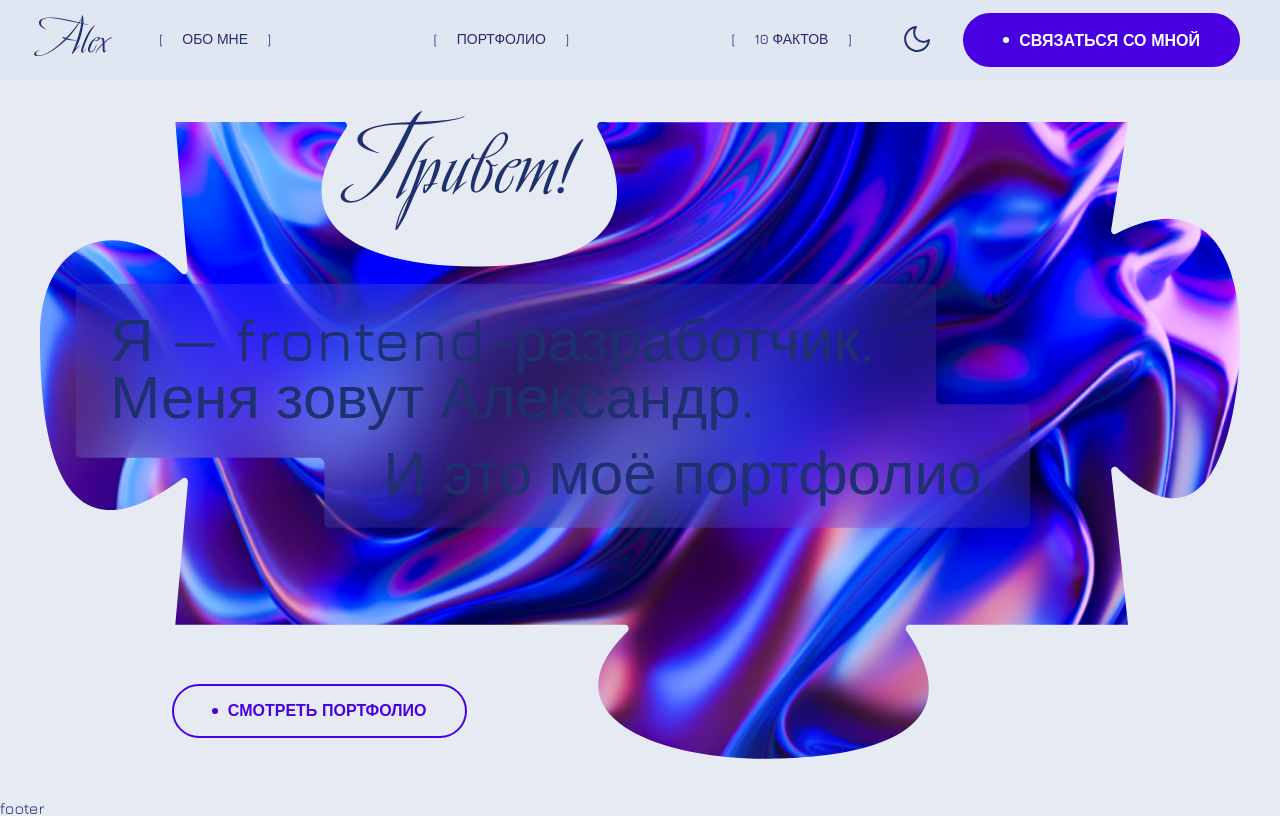
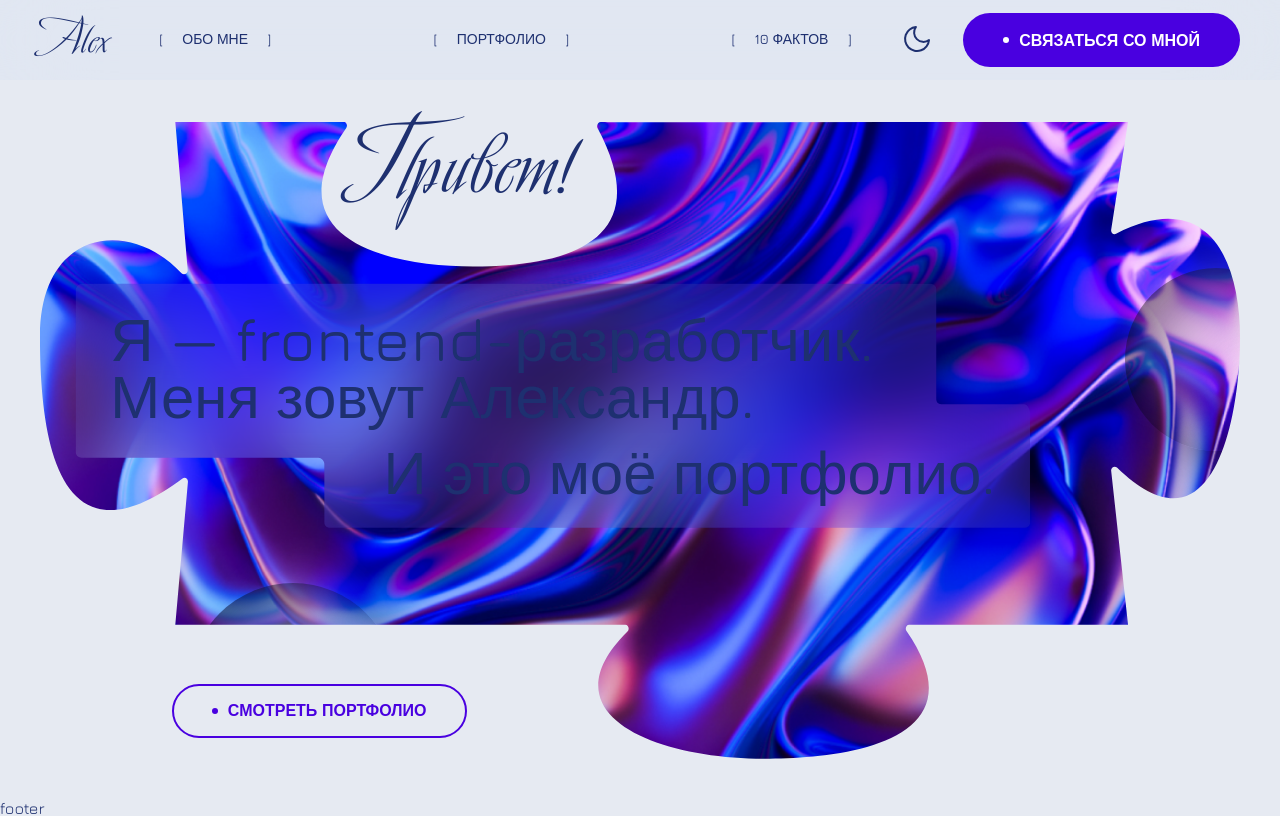
Before and after one commit to Alex-Nicalace/webcraft, a React (Vite) app: page / in a window 1280 px wide. Built offline with nearby package versions, Linux system fonts and the light colour scheme.

Commit message:
Greeting: add animate balls

```diff
--- a/src/components/Greeting/Greeting.scss
+++ b/src/components/Greeting/Greeting.scss
@@ -1,4 +1,5 @@
 @use 'sass:math';
+@use 'sass:list';
 
 $aspect-ratio: '16/7.3';
 $aspect-ratio-1280: '16/8.8';
@@ -160,7 +161,7 @@ $aspect-ratio-768: '16/9';
       display: block;
       height: 100%;
       border-radius: 100%;
-      mix-blend-mode: color-burn;
+      mix-blend-mode: multiply; // color, darken, multiply по макету color-burn
 
       box-shadow:
           // эту строку убрать - исчезает проблема
@@ -176,7 +177,8 @@ $aspect-ratio-768: '16/9';
       border-radius: 100%;
       transform: rotate(-45deg);
       background-color: var(--white);
-      filter: blur(rem(80));
+      filter: blur(rem(30)); // по макету 80
+      opacity: 0.8;
     }
 
     @mixin ball(
@@ -189,11 +191,13 @@ $aspect-ratio-768: '16/9';
       $widthGlare: null,
       $heightGlare: null,
       $leftGlare: null,
-      $topGlare: null
+      $topGlare: null,
+      $animationName,
+      $keyframes
     ) {
-      @if $size == null {
-        width: rem($size);
-        height: rem($size);
+      @if $size != null {
+        width: percent($size, $widthParent);
+        aspect-ratio: 1;
       }
 
       @if $left != null {
@@ -201,6 +205,18 @@ $aspect-ratio-768: '16/9';
       }
       @if $top != null {
         top: percent($top, $heightParent);
+      }
+
+      animation: $animationName 28s cubic-bezier(0.68, -0.55, 0.27, 1.55)
+        infinite;
+
+      @keyframes #{$animationName} {
+        @each $progress, $position in $keyframes {
+          #{$progress} {
+            left: percent(list.nth($position, 1), $widthParent);
+            top: percent(list.nth($position, 2), $heightParent);
+          }
+        }
       }
 
       @if $background != null {
@@ -230,13 +246,21 @@ $aspect-ratio-768: '16/9';
     &_1 {
       @include ball(
         $size: 313,
-        $left: 1661,
-        $top: -313 - 24,
+        $left: 1372,
+        $top: -58,
         $background: linear-gradient(148deg, #8796d2 0%, rgba(0, 0, 0, 0) 100%),
         $widthGlare: 139,
         $heightGlare: 41,
         $leftGlare: 23,
-        $topGlare: 70
+        $topGlare: 70,
+        $animationName: ball-1,
+        $keyframes: (
+          0%: 1372 -58,
+          29%: 277 591,
+          54%: 175 46,
+          79%: 1264 469,
+          100%: 1372 -58,
+        )
       );
     }
 
@@ -249,7 +273,15 @@ $aspect-ratio-768: '16/9';
         $widthGlare: 122,
         $heightGlare: 36,
         $leftGlare: 20,
-        $topGlare: 61
+        $topGlare: 61,
+        $animationName: ball-2,
+        $keyframes: (
+          0%: 1010 540,
+          29%: 1598 213,
+          54%: 262 502,
+          79%: 548 749,
+          100%: 1010 540,
+        )
       );
     }
 
@@ -262,7 +294,15 @@ $aspect-ratio-768: '16/9';
         $widthGlare: 162,
         $heightGlare: 48,
         $leftGlare: 27,
-        $topGlare: 80
+        $topGlare: 80,
+        $animationName: ball-3,
+        $keyframes: (
+          0%: 140 431,
+          29%: 464 -387,
+          54%: 1304 -387,
+          79%: 1224 -44,
+          100%: 140 431,
+        )
       );
     }
   }
```
